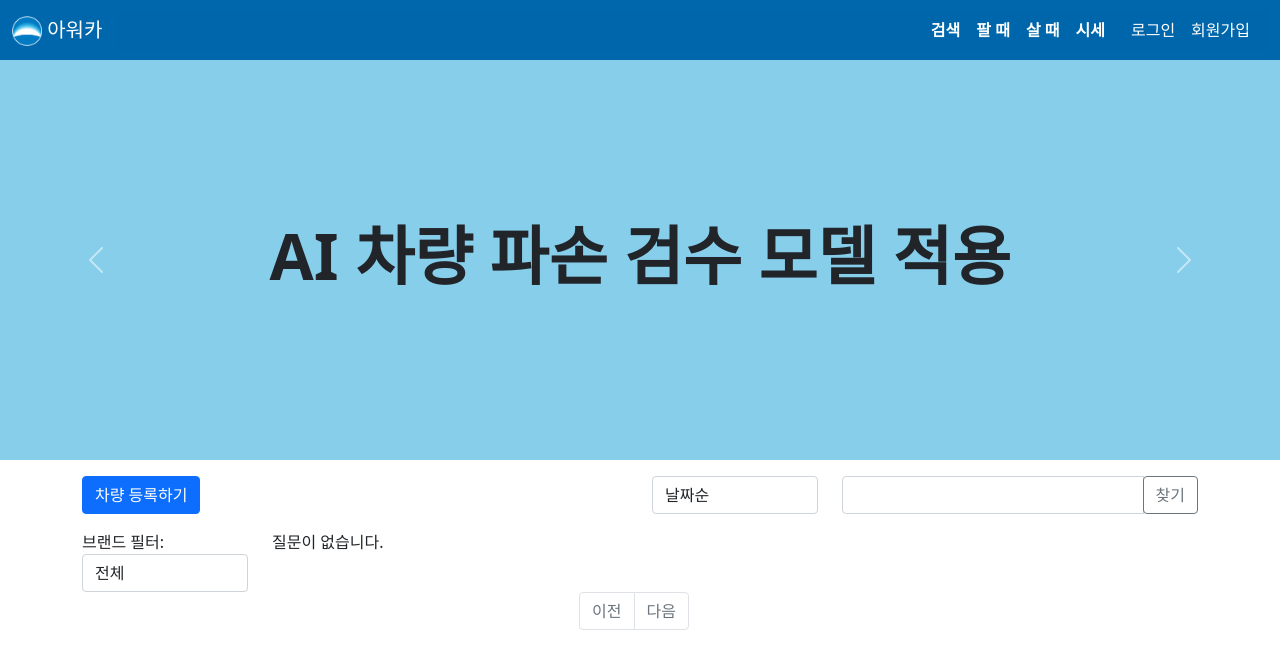
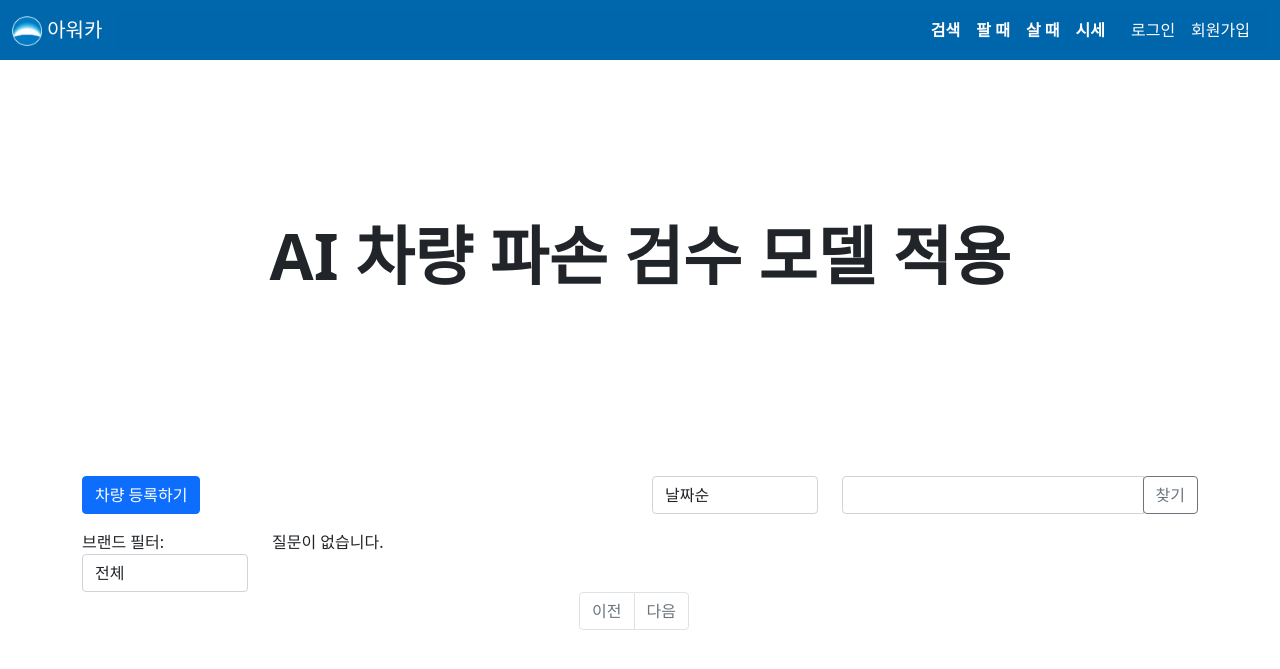
Before and after one commit to dotorimuk1112/FinalProject_OurCar, a Django app: template final_project/templates/sales/question_list.html in a window 1280 px wide. Shown: the top 669 px of the page. Run offline with Django 5.2, Linux system fonts and the light colour scheme; the template is opened without the code that fills it, so the values that code supplies are empty; some libraries are stand-ins or nearby versions.

Commit message:
배경흰색

```diff
--- a/final_project/templates/sales/question_list.html
+++ b/final_project/templates/sales/question_list.html
@@ -17,17 +17,17 @@
 
     <div class="carousel-inner">
         <div class="carousel-item active">
-            <div class="d-flex align-items-center justify-content-center" style="background-color: skyblue; height: 400px;">
+            <div class="d-flex align-items-center justify-content-center" style="background-color: rgb(255, 255, 255); height: 400px;">
                 <h1 style="font-weight: bold; font-size: 4rem;">AI 차량 파손 검수 모델 적용</h1>
             </div>
         </div>
         <div class="carousel-item">
-            <div class="d-flex align-items-center justify-content-center" style="background-color: lightgreen; height: 400px;">
+            <div class="d-flex align-items-center justify-content-center" style="background-color: rgb(255, 255, 255); height: 400px;">
                 <h1 style="font-weight: bold; font-size: 4rem;">차량 구매 후 3년 뒤 내 차 가격 감가 예상 모델</h1>
             </div>
         </div>
         <div class="carousel-item">
-            <div class="d-flex align-items-center justify-content-center" style="background-color: coral; height: 400px;">
+            <div class="d-flex align-items-center justify-content-center" style="background-color: rgb(255, 255, 255); height: 400px;">
                 <h1 style="font-weight: bold; font-size: 4rem;">내 소비 패턴에 맞는 금액대의 차량 맞춤 선별</h1>
             </div>
         </div>
--- a/final_project/templates/sales/sales_detail.html
+++ b/final_project/templates/sales/sales_detail.html
@@ -260,6 +260,11 @@
                         <div>
                             <div>주소 : {{ CarSalesPost.seller.address }}</div>
                          <!-- 주소 버튼 -->
+                            <a href="{{ CarSalesPost.seller.address }}" target="_blank" >
+                                <img src="final_project/sales/static/uploads/google_location_icon.png" width="3" height="3" onclick="showMapModal('{{ CarSalesPost.seller.address }}')">
+                            </a>
+
+
                          <button type="button" class="btn btn-success" onclick="showMapModal('{{ CarSalesPost.seller.address }}')">구글맵 확인하기</button>
 
                          <!-- 모달 창 -->
```
Also changed, not shown: final_project/sales/static/uploads/google_location_icon.png (added).
